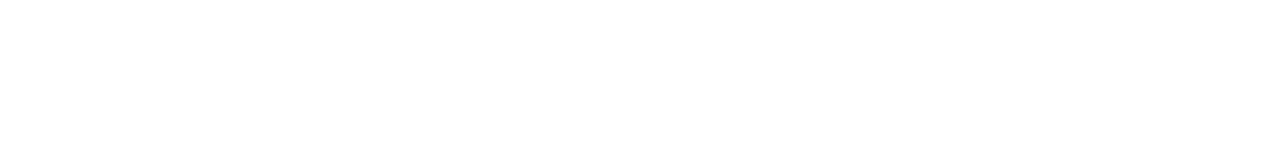
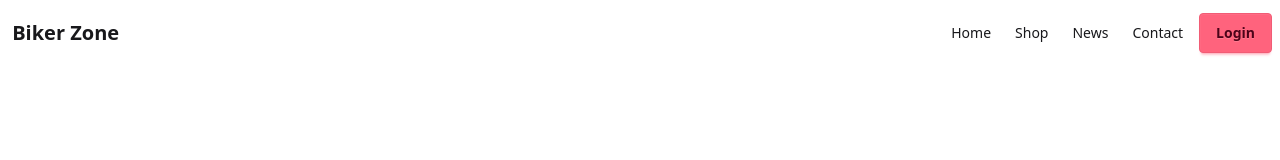
Before and after one commit to saif001ali/biker-zone, a plain HTML site: page index.html in a window 1280 px wide. Drawn offline with nearby package versions, Linux system fonts and the light colour scheme.

Commit message:
navbar added

```diff
--- a/index.html
+++ b/index.html
@@ -1,6 +1,8 @@
 <!-- html boilerPlate -->
 <!DOCTYPE html>
-<html lang="en">
+<!-- when data-theme="light" is set no matter what OS or search engine theme is this website always will be LIGHT. by default
+ daisyUI has both light and dark setting  -->
+<html lang="en" data-theme="light">
 
 <head>
     <meta charset="UTF-8">
@@ -11,7 +13,7 @@
     <link href="https://cdn.jsdelivr.net/npm/daisyui@5" rel="stylesheet" type="text/css" />
     <script src="https://cdn.jsdelivr.net/npm/@tailwindcss/browser@4"></script>
 
-    <!-- google font poppin, inter, manrope CDN -->
+    <!-- google font poppins, inter, manrope CDN -->
     <link rel="preconnect" href="https://fonts.googleapis.com">
     <link rel="preconnect" href="https://fonts.gstatic.com" crossorigin>
     <link
@@ -35,8 +37,45 @@
 
 <body>
     <!-- header section -->
-    <header>
-
+    <header class="md:container mx-auto">
+        <nav>
+            <!-- To make navbar-center and navbar-end stick together at the end,
+             we can EITHER put them in flex container and then that container and navbar-start in a justified-between FLEX container
+             OR,
+             we can remove the daisyUI classes and write flex-1 in navbar-start div which gives it all space as possible.  -->
+            <div class="navbar bg-base-100">
+                <div class="flex-1">
+                    <div class="dropdown">
+                        <div tabindex="0" role="button" class="btn btn-ghost lg:hidden">
+                            <svg xmlns="http://www.w3.org/2000/svg" class="h-5 w-5" fill="none" viewBox="0 0 24 24"
+                                stroke="currentColor">
+                                <path stroke-linecap="round" stroke-linejoin="round" stroke-width="2"
+                                    d="M4 6h16M4 12h8m-8 6h16" />
+                            </svg>
+                        </div>
+                        <ul tabindex="0"
+                            class="menu menu-sm dropdown-content bg-base-100 rounded-box z-1 mt-3 w-52 p-2 shadow">
+                            <li><a>Home</a></li>
+                            <li><a>Shop</a></li>
+                            <li><a>News</a></li>
+                            <li><a>Contact</a></li>
+                        </ul>
+                    </div>
+                    <a class="font-bold text-xl">Biker Zone</a>
+                </div>
+                <div class="navbar-center hidden lg:flex">
+                    <ul class="menu menu-horizontal px-1">
+                        <li><a>Home</a></li>
+                        <li><a>Shop</a></li>
+                        <li><a>News</a></li>
+                        <li><a>Contact</a></li>
+                    </ul>
+                </div>
+                <div class="">
+                    <a class="btn btn-error">Login</a>
+                </div>
+            </div>
+        </nav>
     </header>
 
     <!-- main section -->
```
